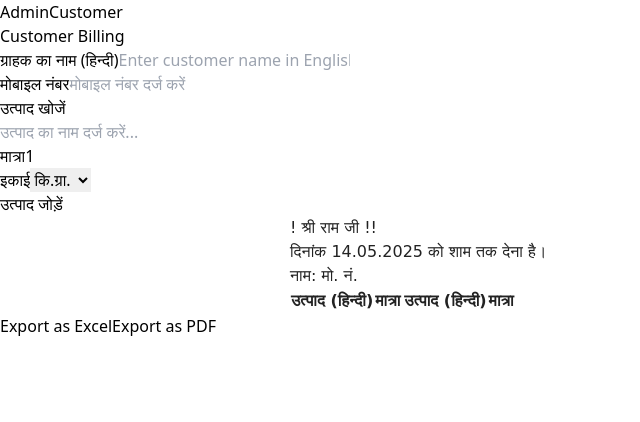
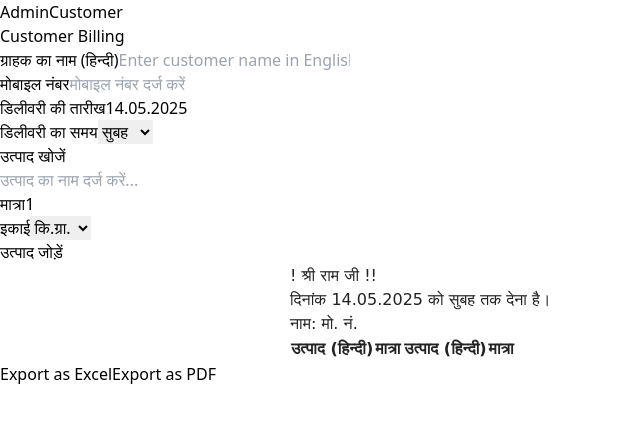
Before and after one commit to Jatin-Purbia/retail_shop, a React (Vite) app: page / in a window 1280 px wide. Shown: the top 422 px of the page, without its empty margins (0-640 px from the left). Built offline with nearby package versions, Linux system fonts and the light colour scheme.

Commit message:
fixed delivery date and time

```diff
--- a/package.json
+++ b/package.json
@@ -14,8 +14,10 @@
     "jspdf": "^3.0.1",
     "jspdf-autotable": "^5.0.2",
     "react": "^18.2.0",
+    "react-datepicker": "^8.3.0",
     "react-dom": "^18.2.0",
     "react-router-dom": "^6.30.0",
+    "react-time-picker": "^7.0.0",
     "xlsx": "^0.18.5"
   },
   "devDependencies": {
--- a/src/pages/CustomerPage.jsx
+++ b/src/pages/CustomerPage.jsx
@@ -3,6 +3,8 @@ import * as XLSX from 'xlsx';
 import jsPDF from 'jspdf';
 import html2canvas from 'html2canvas';
 import inventory from '../inventoryData';
+import DatePicker from 'react-datepicker';
+import 'react-datepicker/dist/react-datepicker.css';
 
 // Helper to format date as DD.MM.YYYY
 function formatDate(date = new Date()) {
@@ -40,6 +42,8 @@ function CustomerPage() {
   const [showNameSuggestions, setShowNameSuggestions] = useState(false);
   const searchInputRef = useRef(null);
   const [selectedItem, setSelectedItem] = useState(null);
+  const [deliveryDate, setDeliveryDate] = useState(new Date());
+  const [deliveryTimeHindi, setDeliveryTimeHindi] = useState('सुबह'); // Default to morning
 
   // Ref for the bill area
   const billRef = useRef();
@@ -51,7 +55,11 @@ function CustomerPage() {
       return;
     }
     try {
-      const response = await fetch(`https://translate.googleapis.com/translate_a/single?client=gtx&sl=en&tl=hi&dt=t&q=${encodeURIComponent(text)}`);
+      const response = await fetch(
+        `https://translate.googleapis.com/translate_a/single?client=gtx&sl=en&tl=hi&dt=t&q=${encodeURIComponent(
+          text
+        )}`
+      );
       const data = await response.json();
       if (data && data[0]) {
         // Extracting the most probable translation
@@ -84,7 +92,8 @@ function CustomerPage() {
   const handleSearch = (e) => {
     const value = e.target.value;
     setSearchTerm(value);
-        const filtered = inventory.filter((item) =>
+    const filtered = inventory.filter(
+      (item) =>
         item.name.toLowerCase().includes(value.toLowerCase()) ||
         item.hindiName.includes(value)
     );
@@ -161,6 +170,10 @@ function CustomerPage() {
     setFilteredItems([]);
   };
 
+  const handleDeliveryTimeChange = (event) => {
+    setDeliveryTimeHindi(event.target.value);
+  };
+
   // PDF export using html2canvas + jsPDF, capturing only the bill area
   const handleExportPDF = async () => {
     if (cart.length === 0) {
@@ -195,9 +208,18 @@ function CustomerPage() {
       alert('Your cart is empty. Add items to export.');
       return;
     }
+    const formattedDeliveryDate = formatDate(deliveryDate);
+
+    const timeMapping = {
+      सुबह: 'Morning',
+      दोपहर: 'Afternoon',
+      शाम: 'Evening',
+    };
+    const englishDeliveryTime = timeMapping[deliveryTimeHindi] || '';
+
     const wsData = [
       ['! श्री राम जी !!'],
-      [`दिनांक ${formatDate()} को शाम तक देना है।`],
+      [`दिनांक ${deliveryDate} को ${deliveryTimeHindi} तक देना है।`],
       [
         `नाम: ${customerName ? customerName : ''}`,
         '',
@@ -207,6 +229,7 @@ function CustomerPage() {
         '',
         '',
       ],
+      [`डिलीवरी: ${formattedDeliveryDate}, ${englishDeliveryTime}`, '', '', '', '', ''],
       ['', '', '', '', '', ''], // Empty row for spacing
       ['उत्पाद (हिन्दी)', 'मात्रा', '', 'उत्पाद (हिन्दी)', 'मात्रा', ''], // Headers
       ...generateTwoColumnTable(cart),
@@ -233,6 +256,15 @@ function CustomerPage() {
     XLSX.utils.book_append_sheet(wb, ws, 'Bill');
     XLSX.writeFile(wb, `bill_${customerName || 'customer'}_${formatDate()}.xlsx`);
   };
+
+  const formattedDeliveryDateBill = formatDate(deliveryDate);
+
+  const timeMappingBill = {
+    सुबह: 'सुबह',
+    दोपहर: 'दोपहर',
+    शाम: 'शाम',
+  };
+  const hindiDeliveryTimeBill = timeMappingBill[deliveryTimeHindi] || '';
 
   return (
     <div className="min-h-screen bg-gray-100 p-4 sm:p-6 lg:p-8">
@@ -292,6 +324,35 @@ function CustomerPage() {
             </div>
           </div>
 
+          {/* Delivery Date and Time */}
+          <div className="grid grid-cols-1 md:grid-cols-2 gap-6 mb-8">
+            <div>
+              <label className="block text-sm font-semibold text-gray-700 mb-1">
+                डिलीवरी की तारीख
+              </label>
+              <DatePicker
+                selected={deliveryDate}
+                onChange={(date) => setDeliveryDate(date)}
+                dateFormat="dd.MM.yyyy"
+                className="w-full px-4 py-2 border border-gray-300 rounded-lg focus:outline-none focus:ring-2 focus:ring-blue-400 bg-white"
+              />
+            </div>
+            <div>
+              <label className="block text-sm font-semibold text-gray-700 mb-1">
+                डिलीवरी का समय
+              </label>
+              <select
+                value={deliveryTimeHindi}
+                onChange={handleDeliveryTimeChange}
+                className="w-full px-4 py-2 border border-gray-300 rounded-lg focus:outline-none focus:ring-2 focus:ring-blue-400 bg-white"
+              >
+                <option value="सुबह">सुबह</option>
+                <option value="दोपहर">दोपहर</option>
+                <option value="शाम">शाम</option>
+              </select>
+            </div>
+          </div>
+
           {/* Product Search and Add Section */}
           <div className="grid grid-cols-1 md:grid-cols-3 gap-6 mb-8 items-end relative">
             <div>
@@ -346,7 +407,7 @@ function CustomerPage() {
                 <select
                   value={selectedUnit}
                   onChange={(e) => setSelectedUnit(e.target.value)}
-                  className="w-full px-4 py-2 border border-gray-300 rounded-lg focus:outline-none focus:ring-2 focus:ring-blue-400 bg-white"
+                  className="w-full px-4 py-2 border border-gray-300 rounded-lg focus:outline-none focus :ring-2 focus:ring-blue-400 bg-white"
                 >
                   <option value="किग्रा">कि.ग्रा.</option>
                   <option value="ग्राम">ग्राम</option>
@@ -381,12 +442,17 @@ function CustomerPage() {
           >
             <div className="text-center font-bold text-lg mb-2">! श्री राम जी !!</div>
             <div className="text-center text-sm mb-4">
-              {`दिनांक ${formatDate()} को शाम तक देना है।`}
+              {`दिनांक ${formattedDeliveryDateBill} को ${hindiDeliveryTimeBill} तक देना है।`}
             </div>
             <div className="flex justify-between text-sm mb-4">
               <span>नाम: {customerName || ''}</span>
               <span>मो. नं. {customerMobile || ''}</span>
             </div>
+
+            {/* <div className="text-sm mb-2">
+              डिलीवरी: {formattedDeliveryDateBill}, {hindiDeliveryTimeBill}
+            </div> */}
+
             <table className="w-full border-collapse text-sm">
               <thead>
                 <tr>
```
Also changed, not shown: 1 other file (tests, documents, lock files or other folders). Lines whose indentation alone changed are shown as unchanged.
